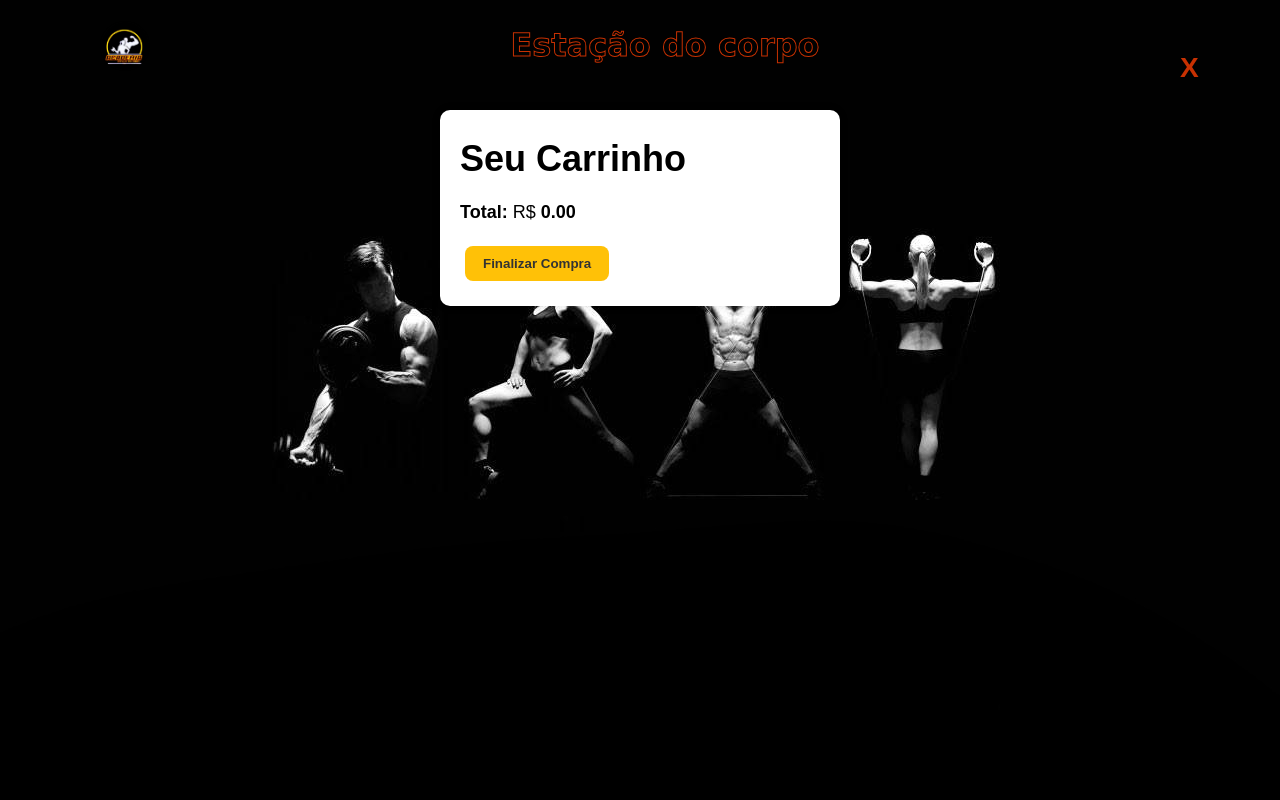
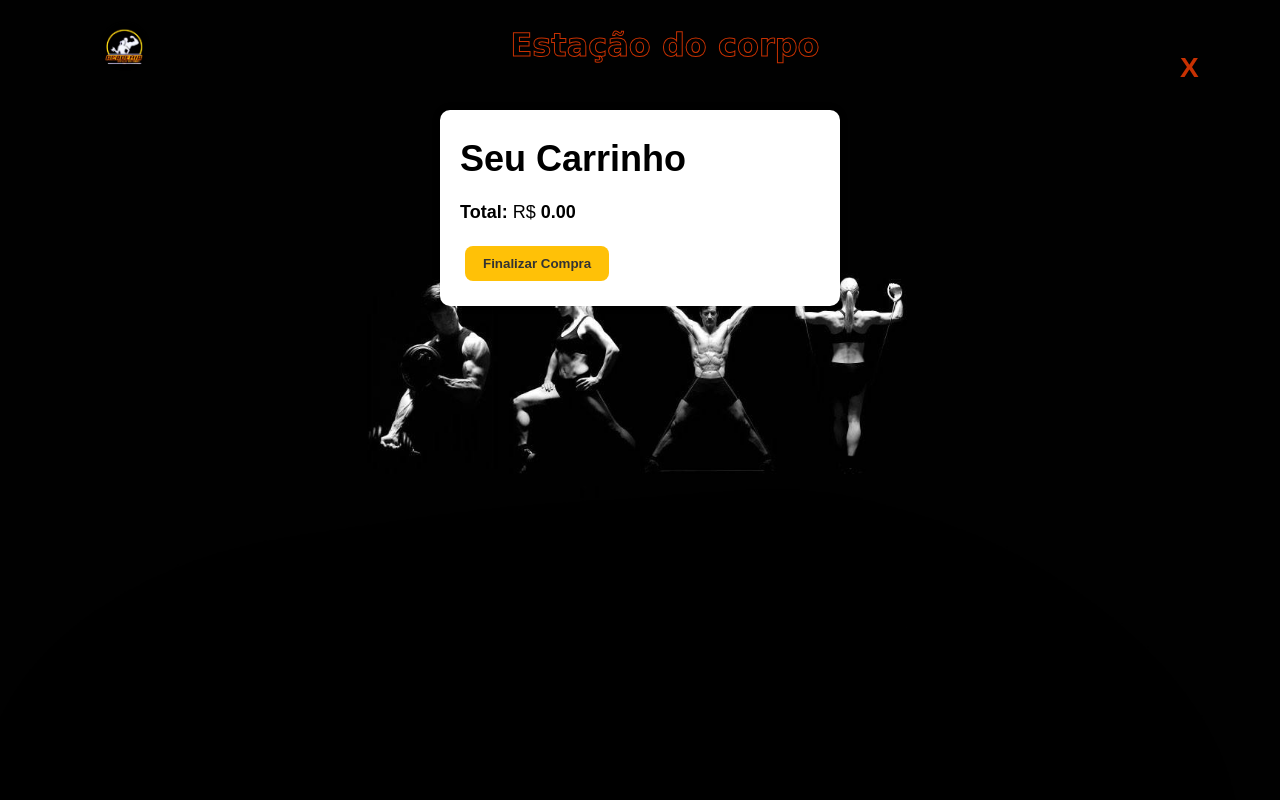
Before and after one commit to ERKpossamai/HTML, a PHP site: page /carrinho.html in a window 1280 px wide. Run offline with PHP 8.4, Linux system fonts and the light colour scheme.

Commit message:
dls vamos relembrar

```diff
--- a/MeuTCC/css/carrinho.css
+++ b/MeuTCC/css/carrinho.css
@@ -16,10 +16,9 @@
 ===================================== */
 body {
   padding-top: 80px;
-  justify-content: center;
-  align-items: center;
-  min-height: 100vh;
-  background: url('img/fundo.png') repeat-y center;
+  background: url('img/fundo.png')  no-repeat center center;
+  height: 100vh;
+  background-size: cover;
 }
 /* =====================================
    🧩 HEADER - Cabeçalho Principal
```
Also changed, not shown: MeuTCC/css/index.css (+0 -14 lines), MeuTCC/descartado por agora/planos.css (renamed from MeuTCC/css/planos.css).
